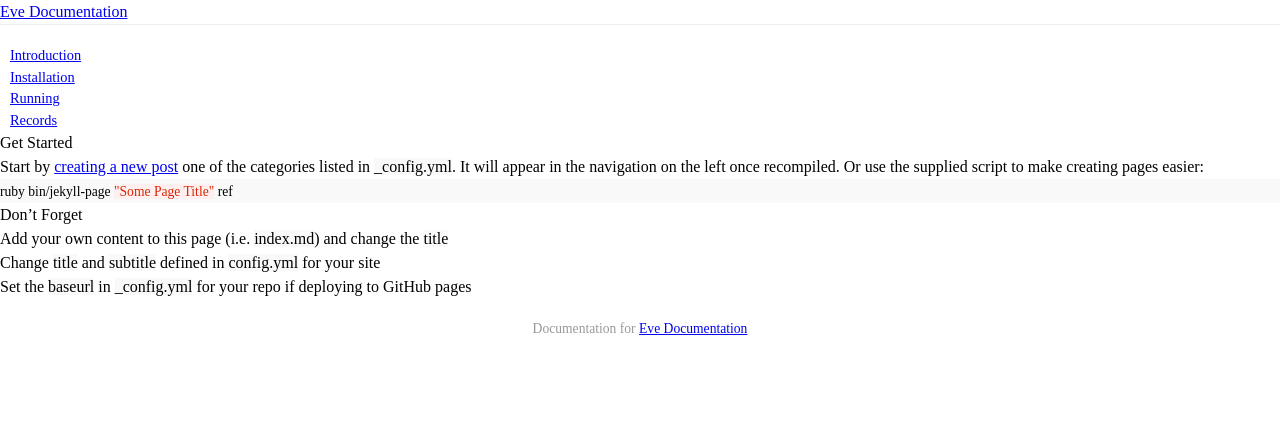
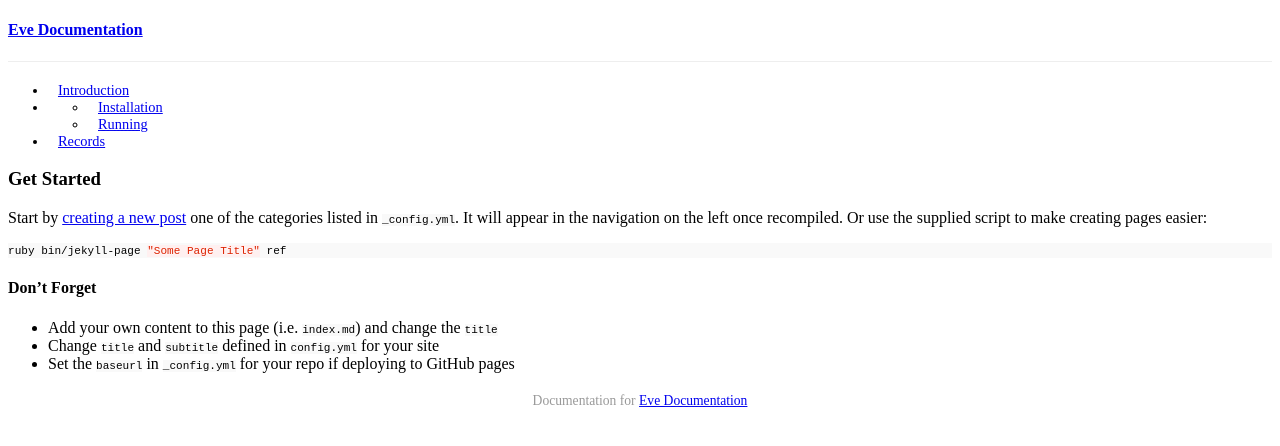
Before and after one commit to witheve/docs, a Jekyll site: the page built from index.md, in a window 1280 px wide. Shown: the top 446 px of the page. Built offline with Jekyll 4.4.1, drawn with Linux system fonts in a browser that asks for light colours.

Commit message:
remove link to reset.css

```diff
--- a/_layouts/default.html
+++ b/_layouts/default.html
@@ -9,7 +9,6 @@
         <meta name="description" content="{{ site.subtitle }}">
         <link rel="stylesheet" href="https://witheve.github.io/docs/css/syntax.css">
         <link rel="stylesheet" href="https://witheve.github.io/docs/css/main.css">
-        <link rel="stylesheet" href="https://witheve.github.io/docs/css/reset.css">
     </head>
     <body>
 
```
